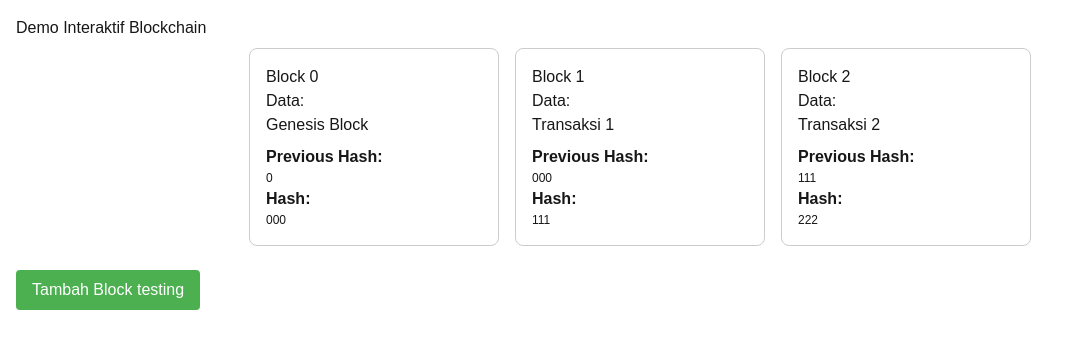
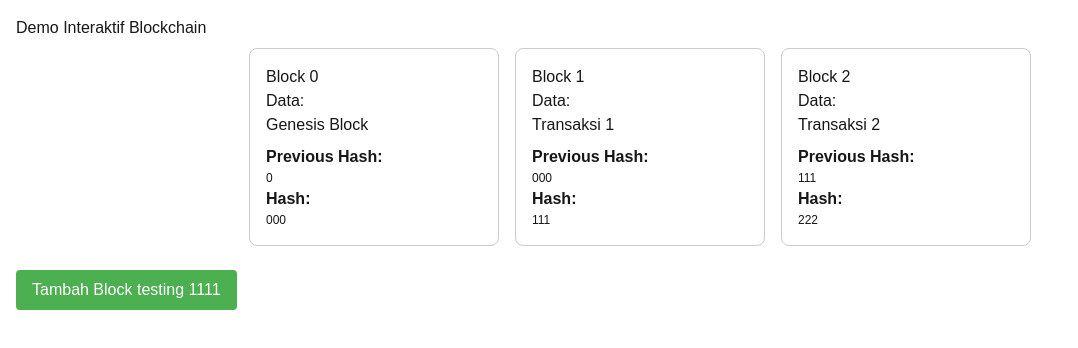
Before and after one commit to AndrianFauzi/demo-blockchain, a Next.js app in the folder demo-blockchain/: page / in a window 1280 px wide. Shown: the top 348 px of the page, without its empty margins (0-1078 px from the left). Built offline with nearby package versions, Linux system fonts and the light colour scheme.

Commit message:
test edit

```diff
--- a/demo-blockchain/src/pages/index.tsx
+++ b/demo-blockchain/src/pages/index.tsx
@@ -102,7 +102,7 @@ const BlockchainDemo = () => {
           cursor: "pointer",
         }}
       >
-        Tambah Block testing
+        Tambah Block testing 1111
       </button>
     </div>
   );
```
